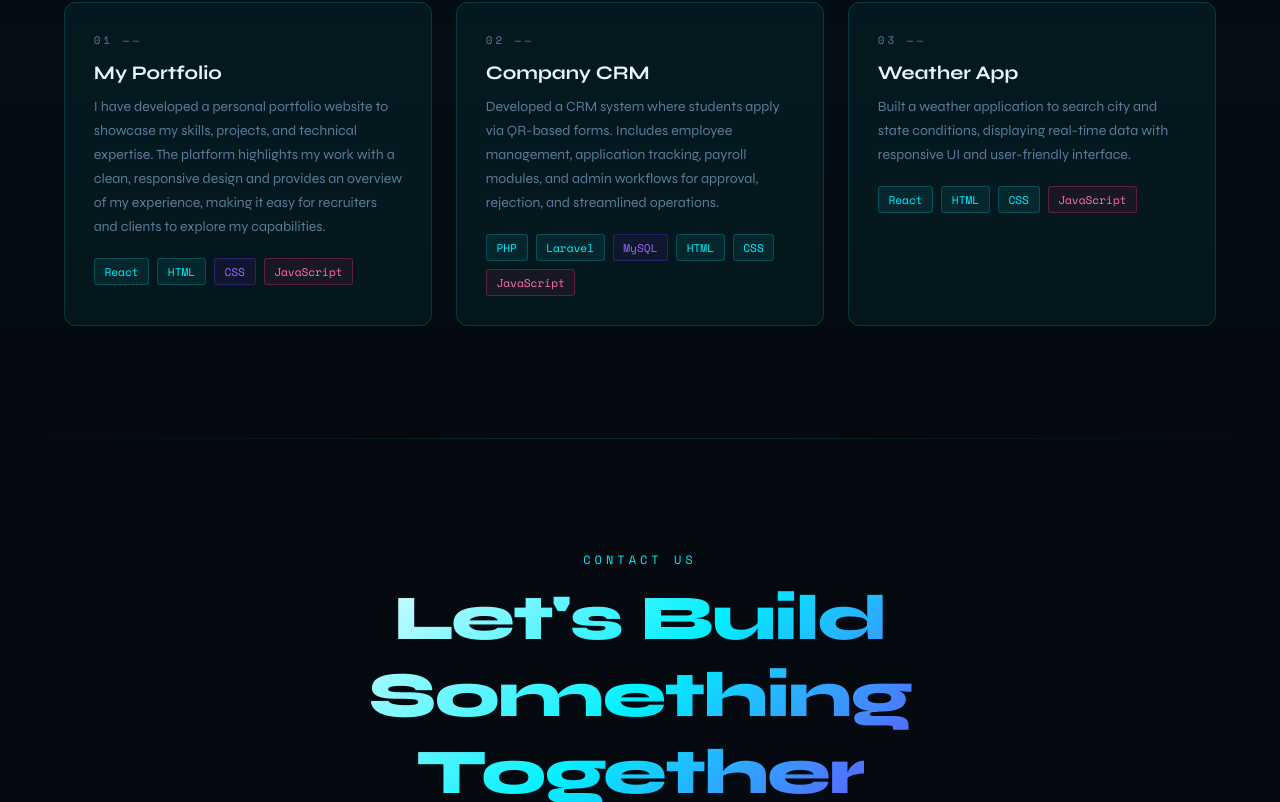
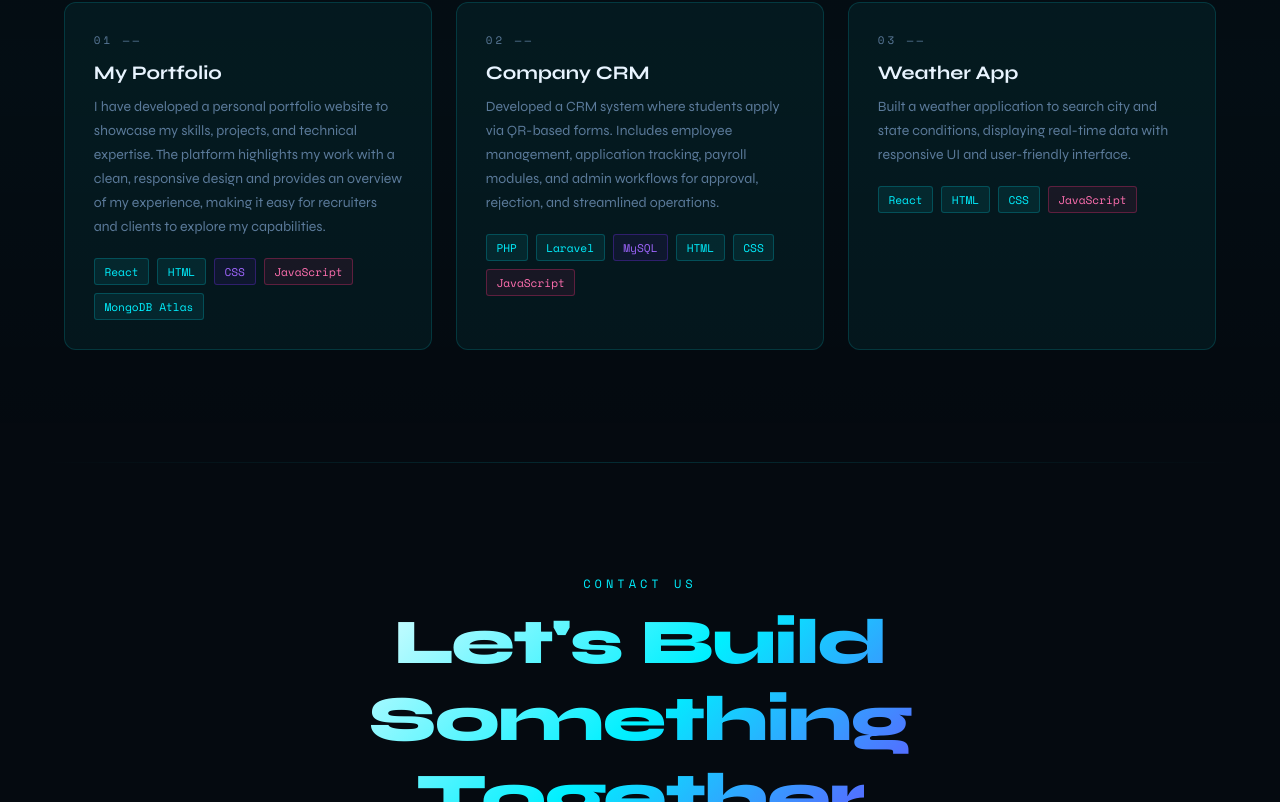
Before and after one commit to Rohanrajput-12/myporfolio, a React (Create React App) app in the folder frontend/: page / in a window 1280 px wide. Shown: the part 1894-2696 px from the top of the page. Built offline with nearby package versions, Linux system fonts and the light colour scheme.

Commit message:
add mongodb heading my project 1  in app.js file

```diff
--- a/frontend/src/App.js
+++ b/frontend/src/App.js
@@ -287,6 +287,7 @@ useEffect(() => {
           <span className="tag">HTML</span>
           <span className="tag purple">CSS</span>
           <span className="tag pink">JavaScript</span>
+          <span className="tag green">MongoDB Atlas</span>
         </div>
       </div>
 
```
